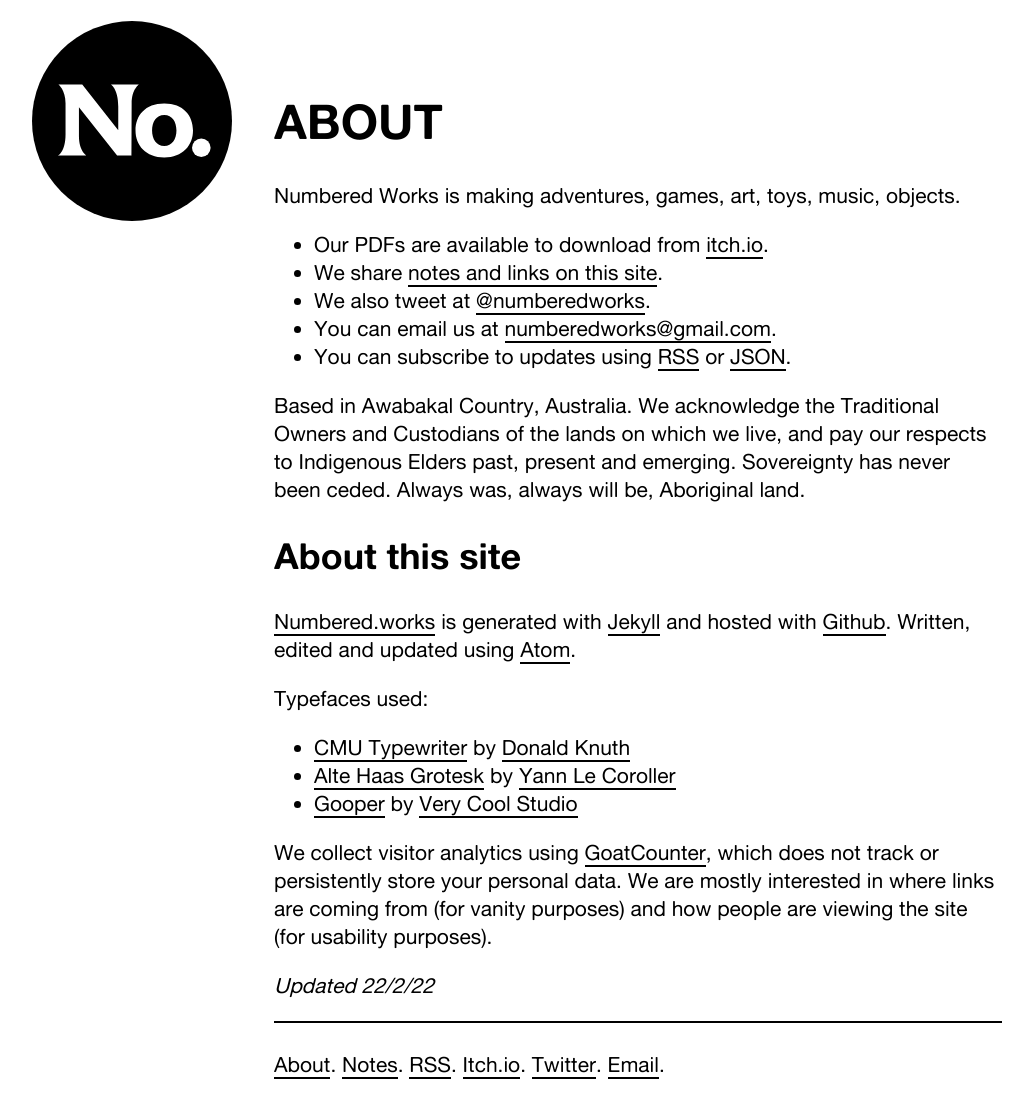
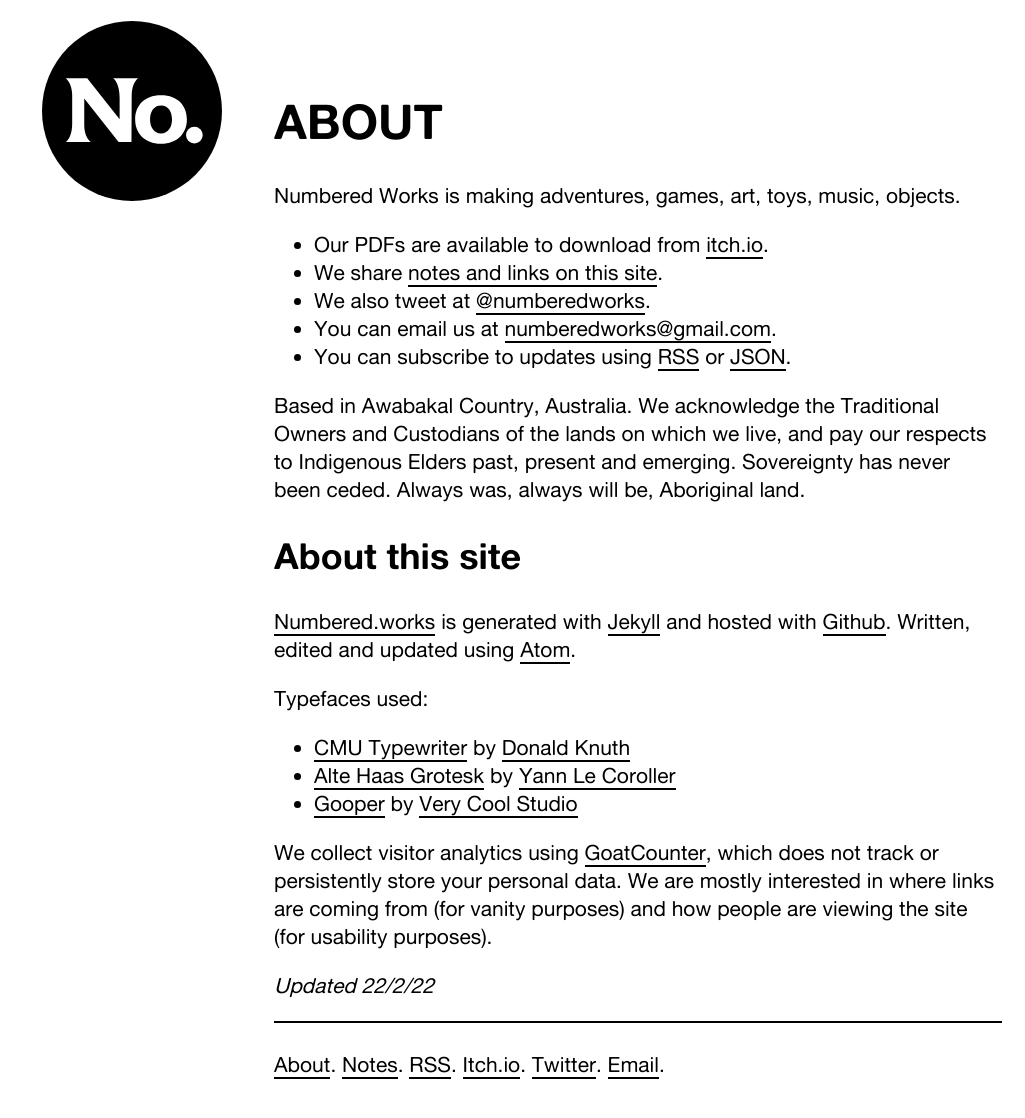
Before and after one commit to numbered-works/numbered-works.github.io, a Jekyll site: the page built from about.md, in a window 1280 px wide and 1128 px high. Shown: the top 1118 px of the window, without its empty margins (122-1147 px from the left). Built offline with Jekyll 4.4.1, drawn with Linux system fonts in a browser that asks for light colours.

Commit message:
svg padding fixes

```diff
--- a/_layouts/default.html
+++ b/_layouts/default.html
@@ -71,6 +71,21 @@
 header nav a.active { background-color: #fff; color: black; }
 header nav a:hover { background-color: #fff; color: #af8dc0; }
 
+a.logo {
+  display: block;
+  max-width: 90%;
+  margin: 0 auto;
+  height: 0;
+  padding-top: 100%;
+  position: relative;
+}
+
+a.logo img {
+	position: absolute;
+	top: 0;
+	left: 0;
+}
+
 .page { margin-left: 240px; padding: 1px 16px; max-width: 800px; height: 1000px; }
 footer { border-top: 2px solid black; padding: 7px 0 28px 0; }
 
--- a/index.html
+++ b/index.html
@@ -57,7 +57,6 @@
 .page { margin:1em auto; max-width: 1000px; }
 
 header { margin: 0 14px; padding: 0; width: 200px; position: fixed; height: 100%; overflow: auto; }
-header a.logo { max-width: 90%; margin:0 auto; }
 header nav a { display: block; text-align: center; color: black; padding: 16px; text-decoration: none; text-transform: uppercase; border-bottom: 2px solid black; }
 header nav a.active { background-color: #fff; color: black; }
 header nav a:hover { background-color: #fff; color: #af8dc0; }
```
